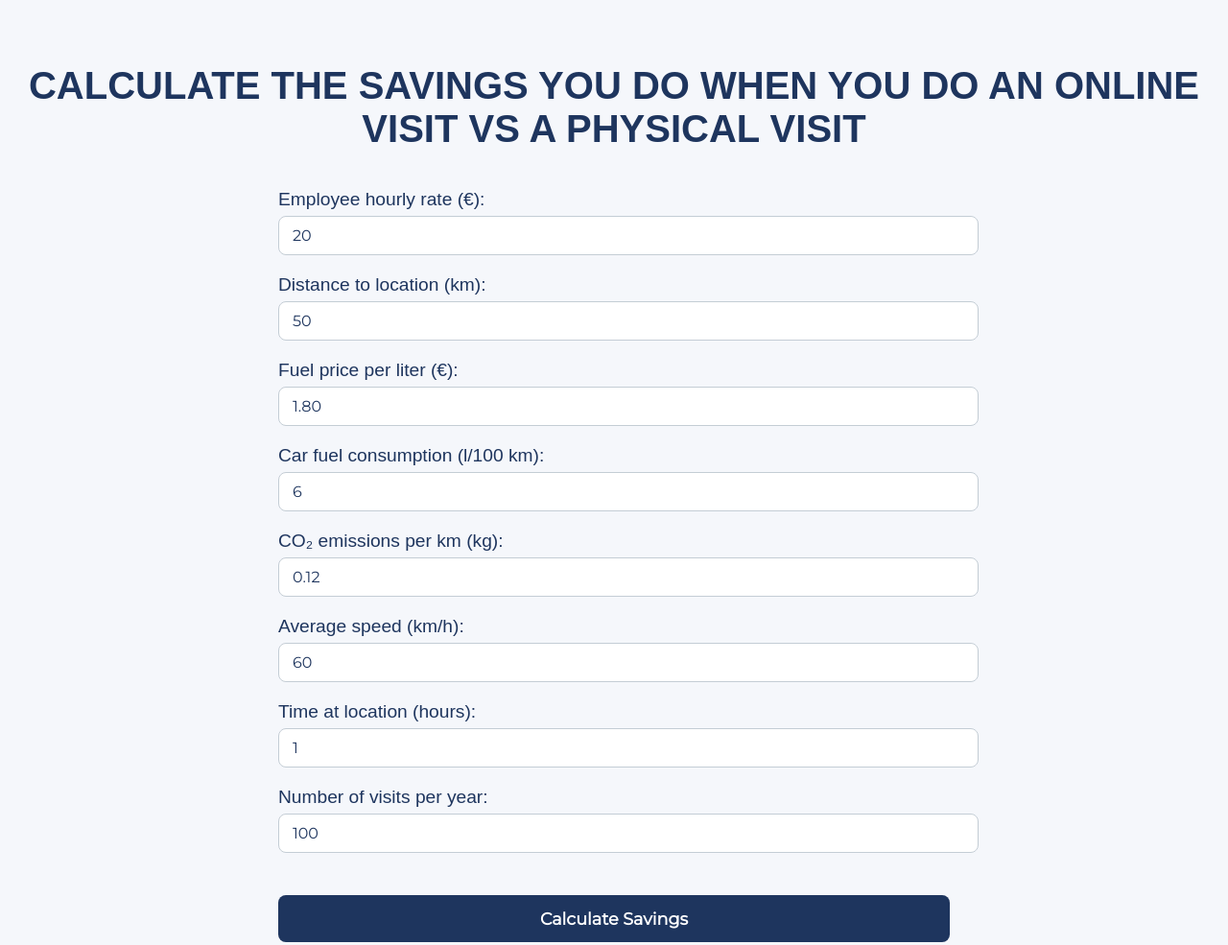
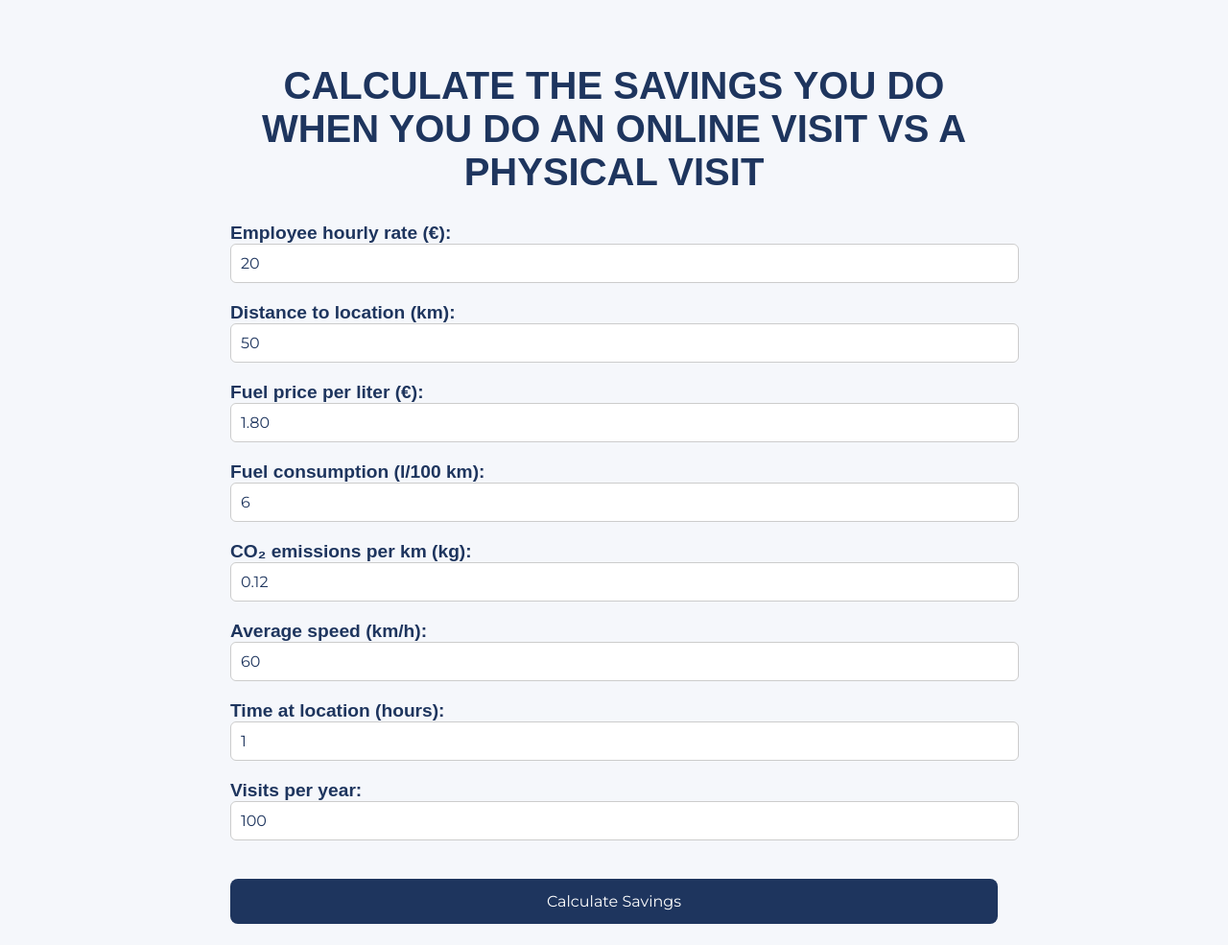
Before and after one commit to Neenzs/1, a plain HTML site: page page6.html in a window 1280 px wide. Shown: the top 985 px of the page at 96% size. Drawn offline with Linux system fonts and the light colour scheme; a web font is replaced by a local one.

Commit message:
Update page6.html

```diff
--- a/page6.html
+++ b/page6.html
@@ -3,26 +3,27 @@
 <head>
   <meta charset="UTF-8" />
   <meta name="viewport" content="width=device-width, initial-scale=1" />
-  <title>Calculate Online vs Physical Visit Savings</title>
-  <link href="https://fonts.googleapis.com/css2?family=Montserrat&family=Saira+Extra+Condensed&display=swap" rel="stylesheet" />
+  <title>Calculate Savings</title>
+  <link href="https://fonts.googleapis.com/css2?family=Montserrat:wght@400&family=Saira+Extra+Condensed:wght@700&display=swap" rel="stylesheet">
   <style>
     body {
       background-color: #f5f7fb;
-      margin: 0;
-      padding: 40px 20px;
       font-family: 'Montserrat', sans-serif;
       color: #1e355e;
+      padding: 40px 20px;
+      max-width: 800px;
+      margin: auto;
     }
 
     h1, h2, label {
       font-family: 'Saira Extra Condensed', sans-serif;
-      color: #1e355e;
+      font-weight: 700;
     }
 
     h1 {
       font-size: 2.5rem;
+      margin-bottom: 30px;
       text-align: center;
-      margin-bottom: 40px;
     }
 
     label {
@@ -33,38 +34,29 @@
 
     input[type="number"] {
       width: 100%;
-      padding: 10px 14px;
+      padding: 10px;
       font-size: 1rem;
+      border: 1.5px solid #ccc;
+      border-radius: 6px;
       font-family: 'Montserrat', sans-serif;
-      border: 1.8px solid #c4cdd5;
-      border-radius: 8px;
-      margin-top: 6px;
-      background: #ffffff;
       color: #1e355e;
     }
 
     button {
+      margin-top: 20px;
       width: 100%;
-      padding: 14px;
-      margin-top: 24px;
-      font-size: 1.1rem;
-      font-family: 'Montserrat', sans-serif;
-      font-weight: 600;
       background-color: #1e355e;
       color: white;
       border: none;
       border-radius: 8px;
+      padding: 14px;
+      font-size: 1rem;
+      font-family: 'Montserrat', sans-serif;
       cursor: pointer;
-      transition: background-color 0.3s ease;
     }
 
     button:hover {
       background-color: #142849;
-    }
-
-    form {
-      max-width: 700px;
-      margin: auto;
     }
 
     #result {
@@ -72,26 +64,7 @@
       padding: 24px;
       background: white;
       border-radius: 12px;
-      box-shadow: 0 4px 12px rgba(30, 53, 94, 0.1);
-      font-family: 'Montserrat', sans-serif;
-    }
-
-    #result strong {
-      font-weight: 700;
-    }
-
-    @media (max-width: 600px) {
-      h1 {
-        font-size: 2rem;
-      }
-
-      label {
-        font-size: 1rem;
-      }
-
-      button {
-        font-size: 1rem;
-      }
+      box-shadow: 0 4px 10px rgba(0,0,0,0.05);
     }
   </style>
 </head>
@@ -99,38 +72,14 @@
   <h1>CALCULATE THE SAVINGS YOU DO WHEN YOU DO AN ONLINE VISIT VS A PHYSICAL VISIT</h1>
 
   <form onsubmit="event.preventDefault(); calculateSavings();">
-    <label>
-      Employee hourly rate (€):
-      <input type="number" id="hourlyRate" value="20" step="1" />
-    </label>
-    <label>
-      Distance to location (km):
-      <input type="number" id="distance" value="50" step="1" />
-    </label>
-    <label>
-      Fuel price per liter (€):
-      <input type="number" id="fuelPrice" value="1.80" step="0.01" />
-    </label>
-    <label>
-      Car fuel consumption (l/100 km):
-      <input type="number" id="fuelConsumption" value="6" step="0.1" />
-    </label>
-    <label>
-      CO₂ emissions per km (kg):
-      <input type="number" id="co2PerKm" value="0.12" step="0.01" />
-    </label>
-    <label>
-      Average speed (km/h):
-      <input type="number" id="speed" value="60" step="1" />
-    </label>
-    <label>
-      Time at location (hours):
-      <input type="number" id="timeAtLocation" value="1" step="0.1" />
-    </label>
-    <label>
-      Number of visits per year:
-      <input type="number" id="annualVisits" value="100" step="1" />
-    </label>
+    <label>Employee hourly rate (€): <input type="number" id="hourlyRate" value="20"></label>
+    <label>Distance to location (km): <input type="number" id="distance" value="50"></label>
+    <label>Fuel price per liter (€): <input type="number" id="fuelPrice" value="1.80"></label>
+    <label>Fuel consumption (l/100 km): <input type="number" id="fuelConsumption" value="6"></label>
+    <label>CO₂ emissions per km (kg): <input type="number" id="co2PerKm" value="0.12"></label>
+    <label>Average speed (km/h): <input type="number" id="speed" value="60"></label>
+    <label>Time at location (hours): <input type="number" id="timeAtLocation" value="1"></label>
+    <label>Visits per year: <input type="number" id="annualVisits" value="100"></label>
 
     <button type="submit">Calculate Savings</button>
   </form>
@@ -147,7 +96,6 @@
       const speed = parseFloat(document.getElementById('speed').value);
       const timeAtLocation = parseFloat(document.getElementById('timeAtLocation').value);
       const annualVisits = parseFloat(document.getElementById('annualVisits').value);
-
       const softwareCostPerYear = 800 / 5;
 
       const travelTime = distance / speed;
@@ -162,16 +110,16 @@
       const totalAnnualSavings = (annualPersonnelCost + annualFuelCost + annualCo2Emission) - softwareCostPerYear;
 
       document.getElementById('result').innerHTML = `
-        <strong>Savings per physical visit:</strong><br>
+        <strong>Savings per visit:</strong><br>
         Personnel cost: €${personnelCost.toFixed(2)}<br>
         Fuel cost: €${fuelCost.toFixed(2)}<br>
         CO₂ emissions: ${co2Emissions.toFixed(2)} kg<br>
-        Total time: ${totalTime.toFixed(2)} hours<br><br>
+        Time: ${totalTime.toFixed(2)} hours<br><br>
 
         <strong>Annual savings:</strong><br>
-        Personnel cost: €${annualPersonnelCost.toFixed(2)}<br>
-        Fuel cost: €${annualFuelCost.toFixed(2)}<br>
-        CO₂ savings: ${annualCo2Emission.toFixed(2)} kg<br>
+        Personnel: €${annualPersonnelCost.toFixed(2)}<br>
+        Fuel: €${annualFuelCost.toFixed(2)}<br>
+        CO₂: ${annualCo2Emission.toFixed(2)} kg<br>
         Net savings (after software): €${totalAnnualSavings.toFixed(2)}
       `;
     }
```
